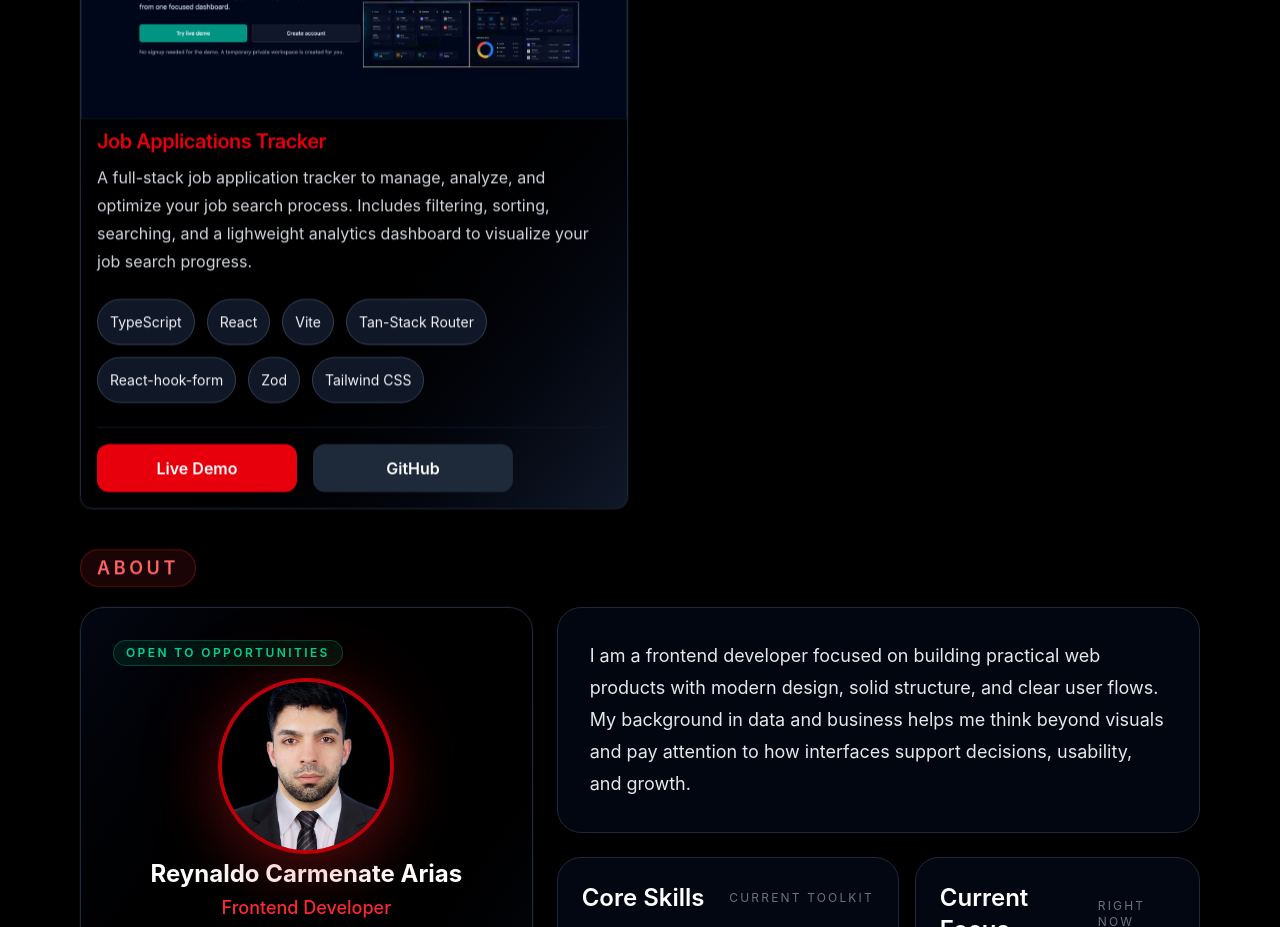
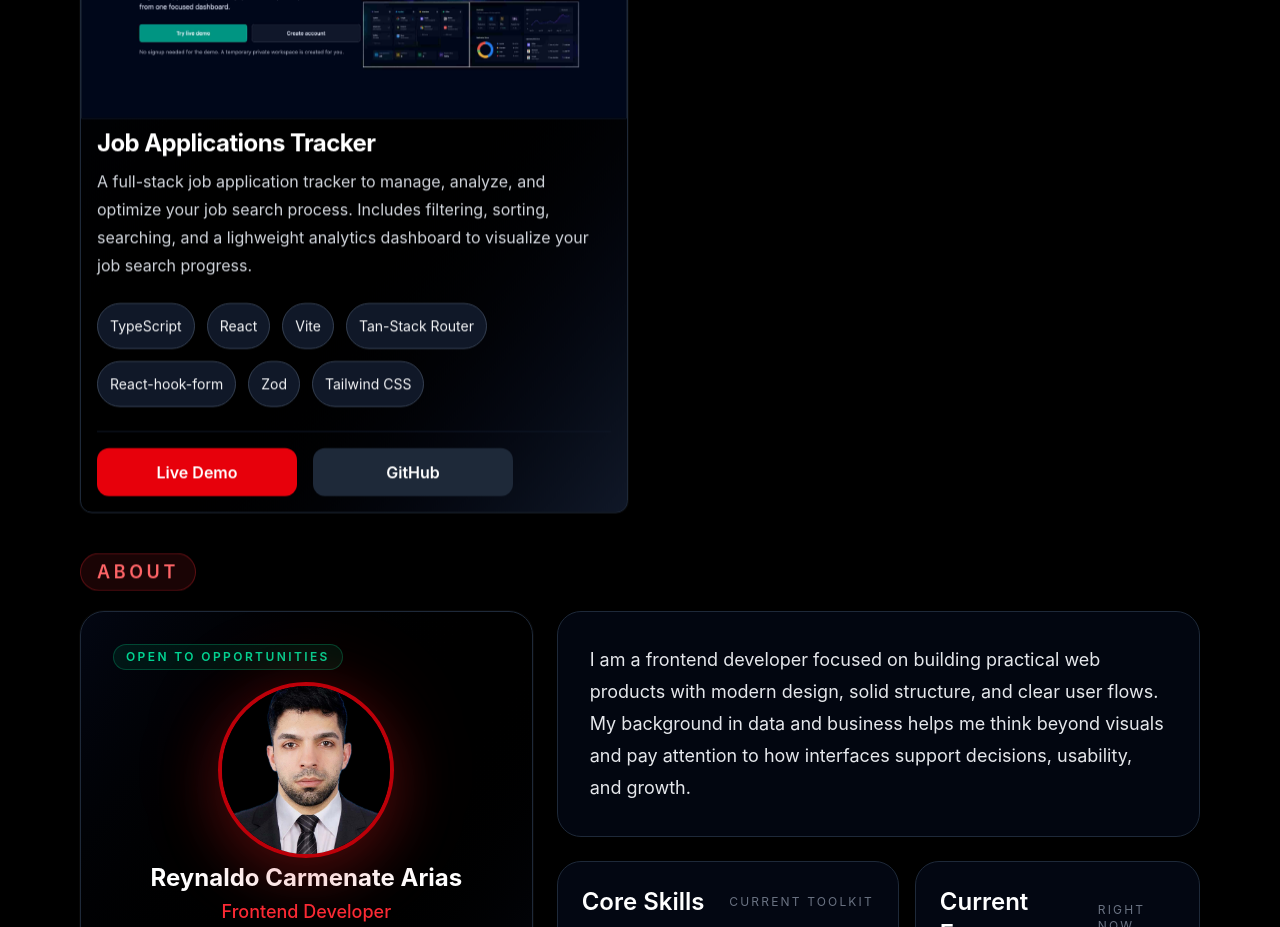
Before and after one commit to ReySlash/Portfolio_landing_page, a React (Vite) app: page / in a window 1280 px wide. Shown: the part 1020-1947 px from the top of the page. Built offline with nearby package versions, Linux system fonts and the light colour scheme.

Commit message:
card title's font and color changed

```diff
--- a/src/components/ProjectCard.tsx
+++ b/src/components/ProjectCard.tsx
@@ -13,9 +13,7 @@ function ProjectCard({ project }: Props) {
         alt={project.name}
       />
       <div className="flex flex-col gap-2 px-4">
-        <h3 className="text-xl font-semibold tracking-tight text-red-600">
-          {project.name}
-        </h3>
+        <h3 className="text-2xl font-bold tracking-tight">{project.name}</h3>
         <p className="text-gray-300 leading-7"> {project.description}</p>
 
         <div className="flex flex-wrap gap-3 py-4 items-center text-sm">
```
